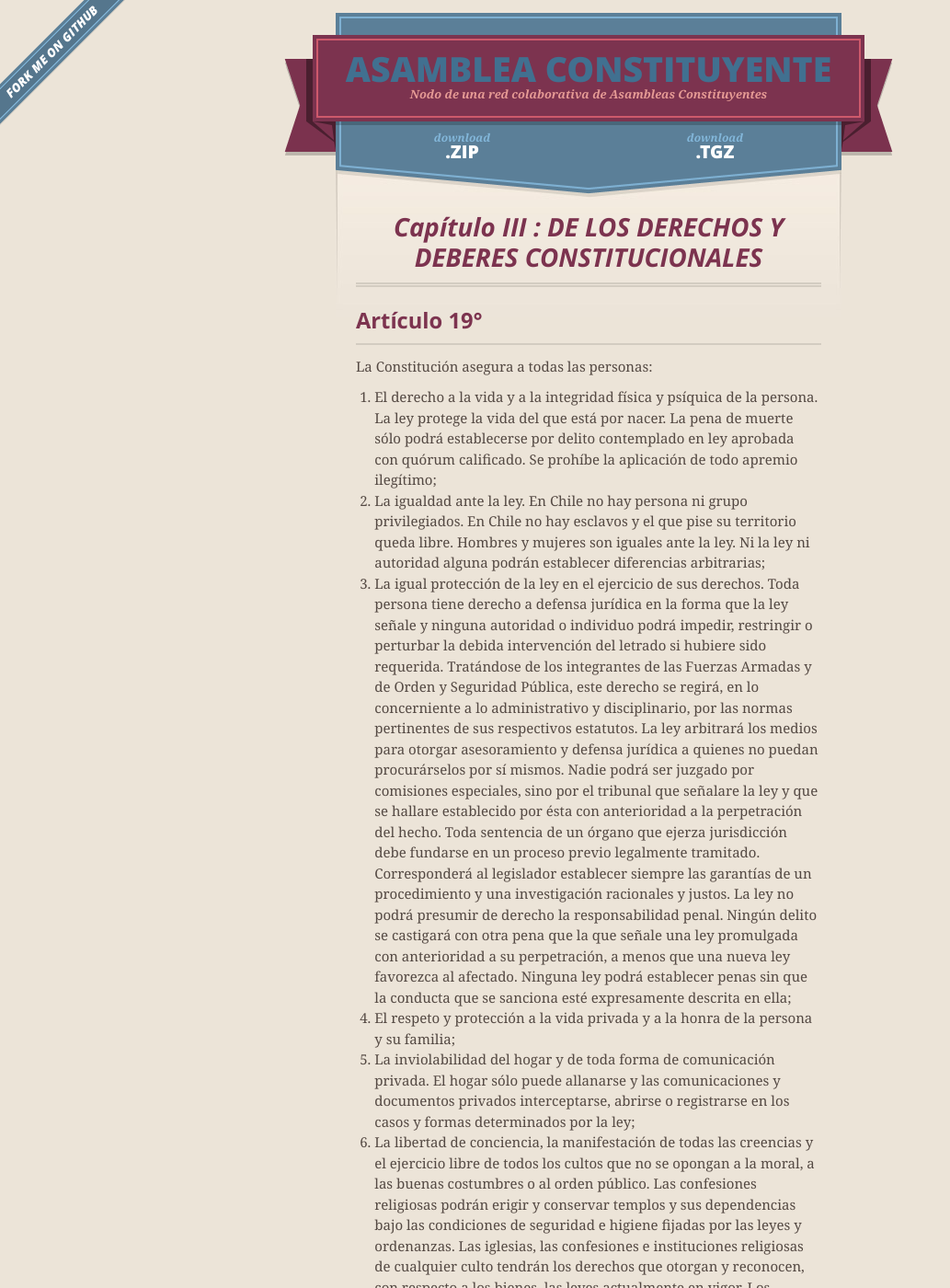
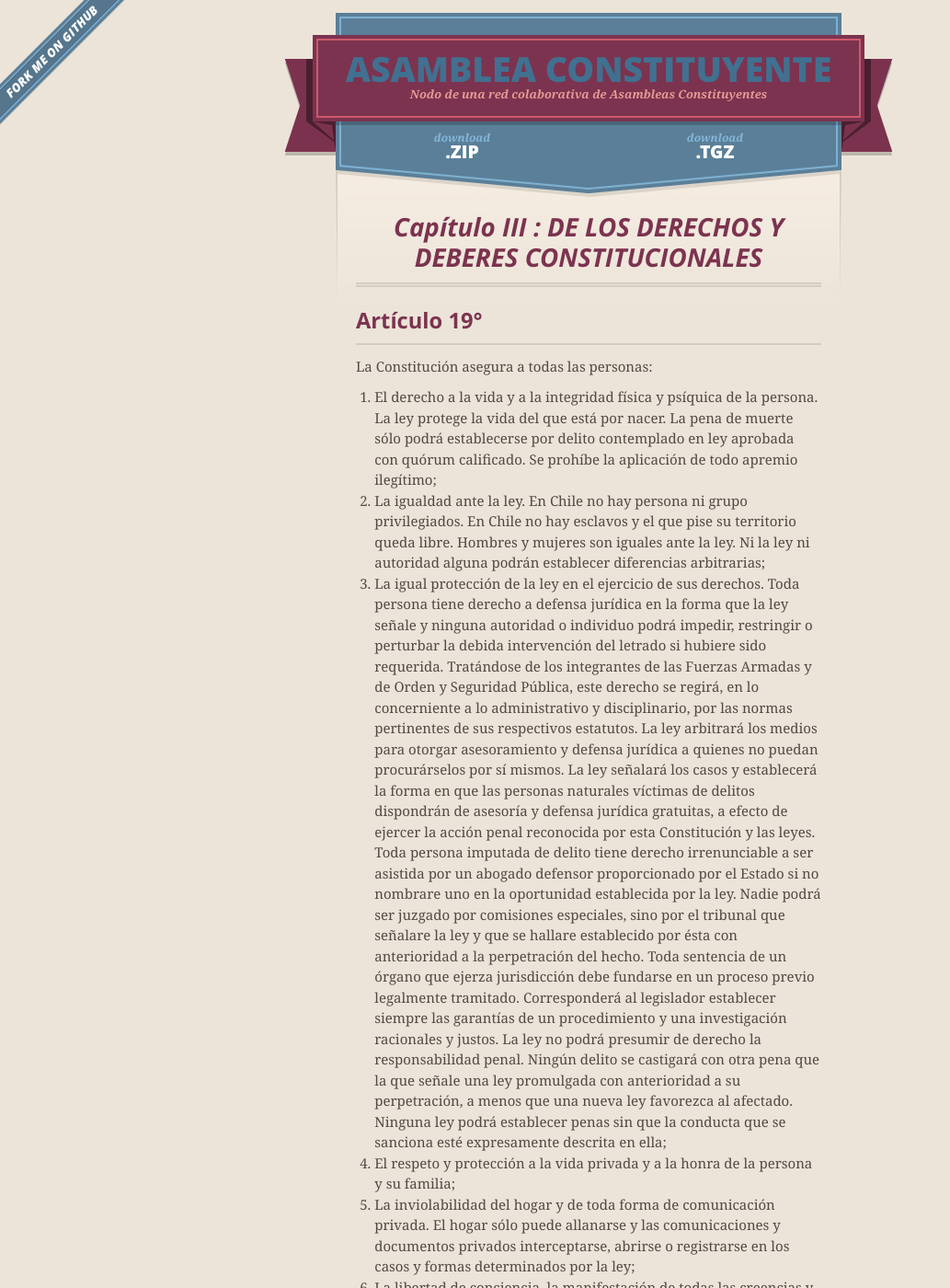
Before and after one commit to jrovegno/AC, a Jekyll site: the page built from capitulos/cap03.md, in a window 1280 px wide and 1400 px high. Shown: the whole window at 92% size, without its empty margins (0-1033 px from the left). Built offline with Jekyll 4.4.1, drawn with Linux system fonts in a browser that asks for light colours; nearby versions of some CDN libraries.

Commit message:
Modificacion Ley 20516 D.O. 11.07.2011

```diff
--- a/capitulos/cap03.md
+++ b/capitulos/cap03.md
@@ -26,8 +26,17 @@
     Orden y Seguridad Pública, este derecho se regirá, en lo
     concerniente a lo administrativo y disciplinario, por las normas
     pertinentes de sus respectivos estatutos. La ley arbitrará los
-    medios para otorgar asesoramiento y defensa jurídica a quienes no
-    puedan procurárselos por sí mismos. Nadie podrá ser juzgado por
+    medios para otorgar asesoramiento y defensa jurídica a quienes
+    no puedan procurárselos por
+    sí mismos. La ley señalará los casos y establecerá la
+    forma en que las personas naturales víctimas de delitos
+    dispondrán de asesoría y defensa jurídica gratuitas, a
+    efecto de ejercer la acción penal reconocida por esta
+    Constitución y las leyes.
+    Toda persona imputada de delito tiene derecho
+    irrenunciable a ser asistida por un abogado defensor
+    proporcionado por el Estado si no nombrare uno en la
+    oportunidad establecida por la ley. Nadie podrá ser juzgado por
     comisiones especiales, sino por el tribunal que señalare la ley y
     que se hallare establecido por ésta con anterioridad a la
     perpetración del hecho. Toda sentencia de un órgano que ejerza
```
